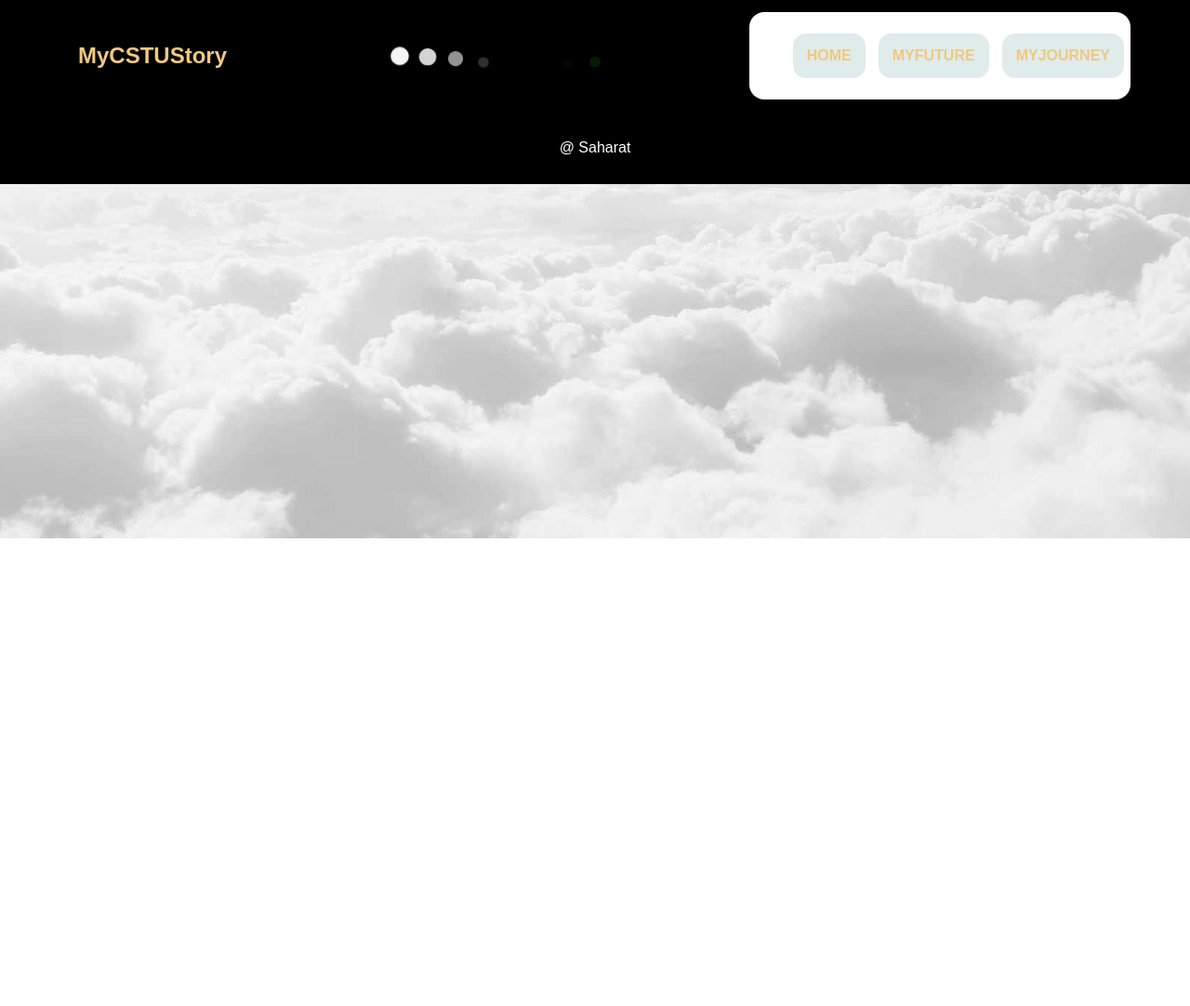
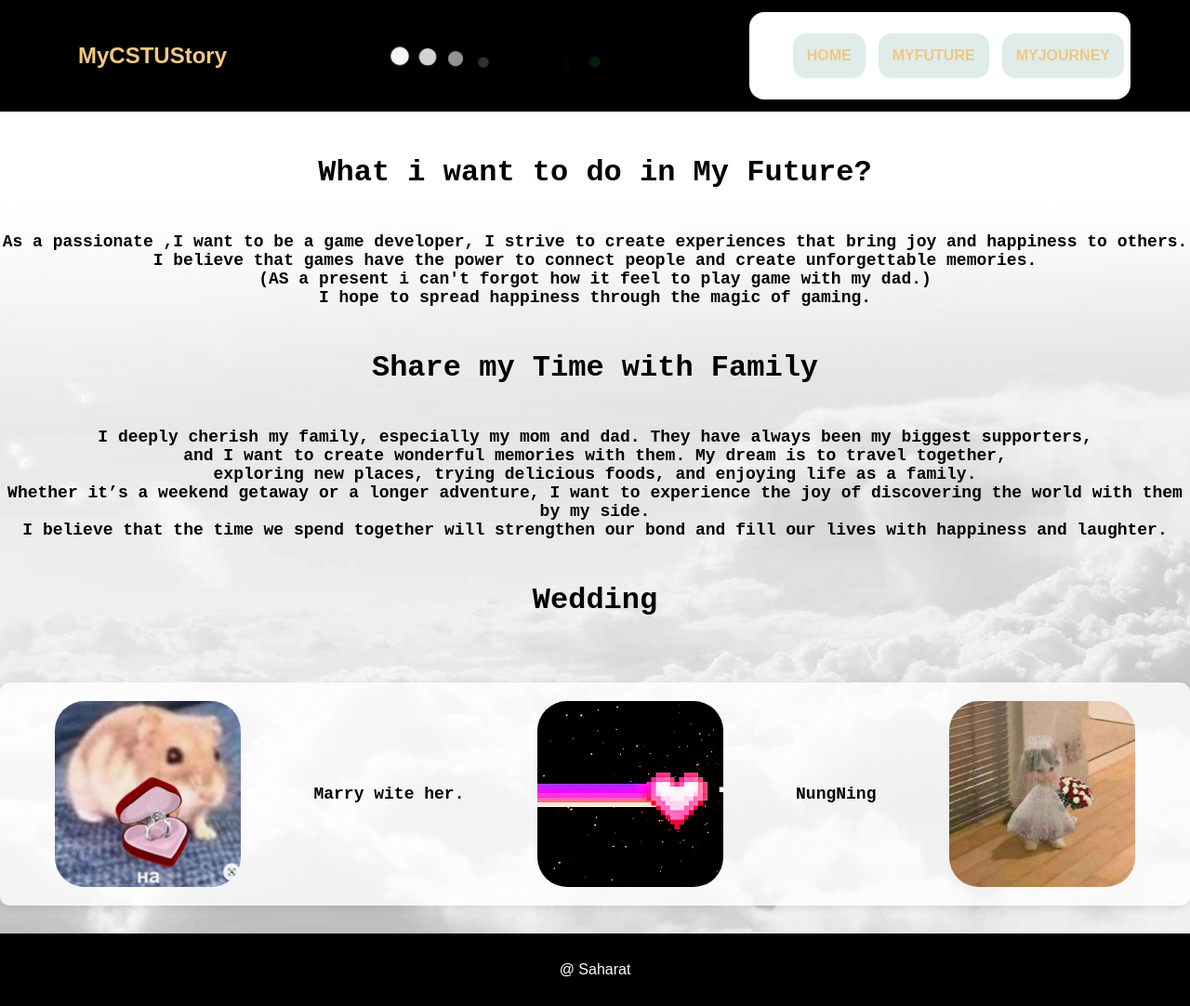
Before and after one commit to duckxy166/6709650680_MyCSTUStory, a plain HTML site: page myfuture.html in a window 1280 px wide. Shown: the top 1082 px of the page at 93% size. Before the commit the page ends 800 px from the top, so only its background shows below. Drawn offline with Linux system fonts and the light colour scheme.

Commit message:
Finish myfuture v.1

```diff
--- a/myfuture.html
+++ b/myfuture.html
@@ -30,7 +30,45 @@
 </div>
 </nav>
 
+<article><center>
 
+
+    <h2>What i want to do in My Future?</h2>
+
+    <p>As a passionate ,I want to be a game developer, I strive to create experiences that bring joy and happiness to others.<br>
+         I believe that games have the power to connect people and create unforgettable memories.<br>
+         (AS a present i can't forgot how it feel to play game with my dad.)<br>
+         I hope to spread happiness through the magic of gaming.</p>
+
+         <h2>Share my Time with Family</h2>
+
+         <p>I deeply cherish my family, especially my mom and dad. They have always been my biggest supporters, <br>
+            and I want to create wonderful memories with them. My dream is to travel together,<br>
+             exploring new places, trying delicious foods, and enjoying life as a family. <br>
+             Whether it’s a weekend getaway or a longer adventure, I want to experience the joy of discovering the world with them by my side.<br>
+              I believe that the time we spend together will strengthen our bond and fill our lives with happiness and laughter.</p>
+
+              <h2>Wedding</h2>
+
+              <center>
+              <div class="Heart-box">
+                <div class="Me-image"></div>
+                <p>Marry wite her.</p>
+
+
+
+                    <div class="Heart-image"></div>
+
+                    <p>NungNing</p>
+
+
+                        <div class="You-image"></div>
+                       </div>
+
+        </center>
+
+
+</article>
 
 
 
--- a/mystyle.css
+++ b/mystyle.css
@@ -271,8 +271,44 @@ p {
 
 
 
+.Me-image {
+    background-image: url('resources/351473405_257921313481612_1110126668839952854_n.jpg');
 
 
+}
+.Heart-image {
+    background-image: url('resources/Tumblr.gif');
+
+}
+.You-image {
+    background-image: url('resources/yoi.jpg');
+
+}
+
+
+.Heart-box {
+    display: flex;
+    justify-content: space-around;
+    align-items: center;
+    background-color: rgba(255, 255, 255, 0.8);
+    padding: 20px;
+    border-radius: 10px;
+    margin-top: 50px;
+    box-shadow: 0 2px 10px rgba(0, 0, 0, 0.1);
+    margin-bottom: 30px;
+}
+.Heart-box:hover {
+    box-shadow: 0 8px 16px 0 rgba(0,0,0,0.2);
+  }
+
+  .Me-image, .Heart-image, .You-image {
+    width: 100px;
+    height: 100px;
+    background-size: cover;
+    background-repeat: no-repeat;
+    border-radius: 32px;
+    padding: 50px;
+}
 
 
 
```
Also changed, not shown: resources/351473405_257921313481612_1110126668839952854_n.jpg (added), resources/Tumblr.gif (added), resources/yoi.jpg (added).
